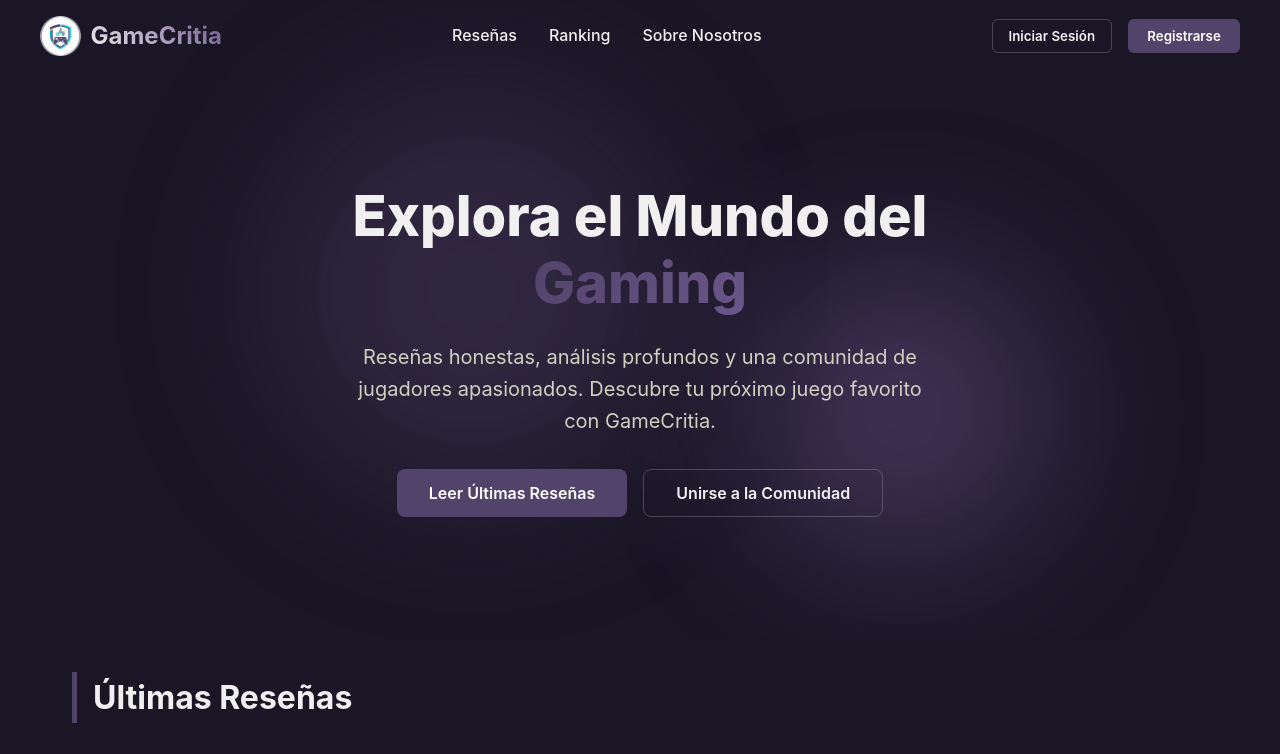
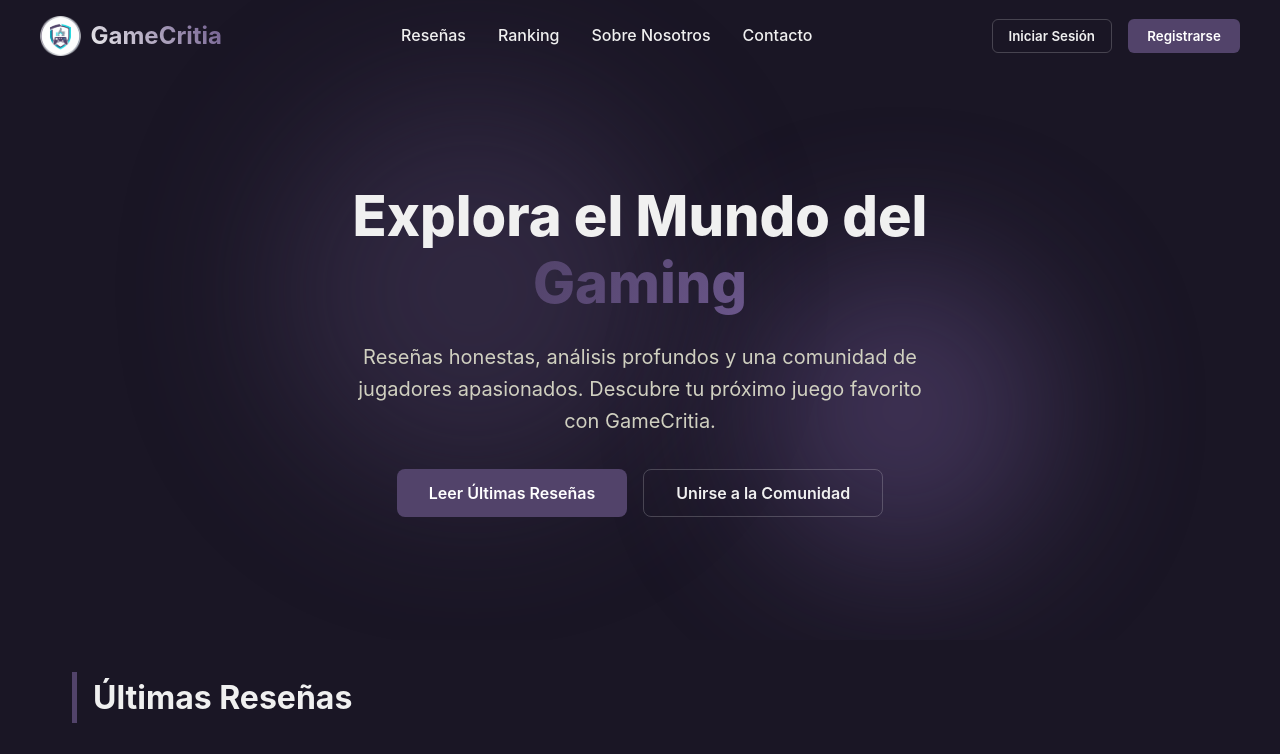
Before and after one commit to Marcausente/GameCritia, a React (Vite) app: page / in a window 1280 px wide. Shown: the top 754 px of the page. Built offline with nearby package versions, Linux system fonts and the light colour scheme; grey boxes are pictures that could not be loaded.

Commit message:
FEAT: navbar arreglada

```diff
--- a/src/components/AboutUs.jsx
+++ b/src/components/AboutUs.jsx
@@ -73,7 +73,7 @@ const AboutUs = () => {
                     </p>
                 </div>
 
-                <div className="contact-section">
+                <div id="contact" className="contact-section">
                     <div className="about-header">
                         <h2 className="section-title">Contacto</h2>
                         <div className="title-underline"></div>
--- a/src/components/Navbar.jsx
+++ b/src/components/Navbar.jsx
@@ -31,6 +31,7 @@ const Navbar = () => {
                     <a href="#reviews" className="nav-link">Reseñas</a>
                     <a href="#ranking" className="nav-link">Ranking</a>
                     <a href="#about" className="nav-link">Sobre Nosotros</a>
+                    <a href="#contact" className="nav-link">Contacto</a>
                 </div>
                 <div className="navbar-auth">
                     <button className="btn-login">Iniciar Sesión</button>
```
